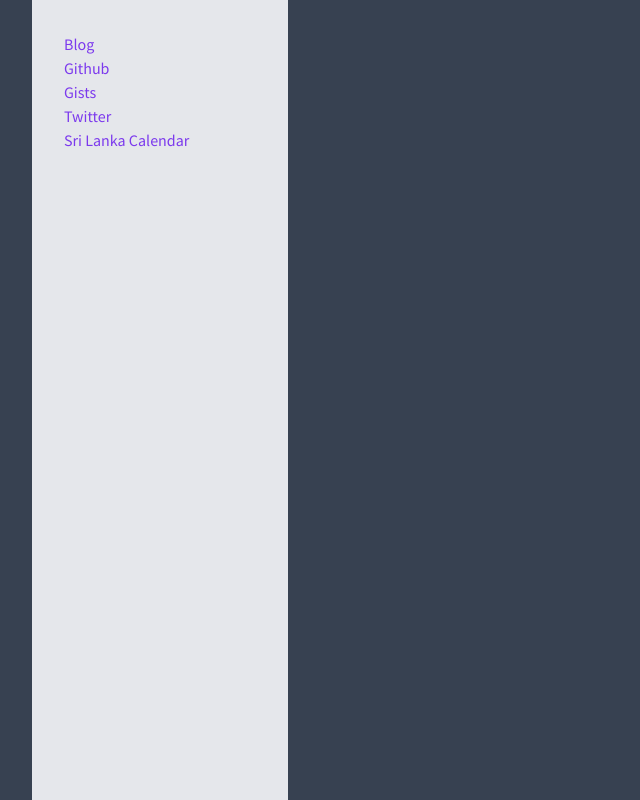
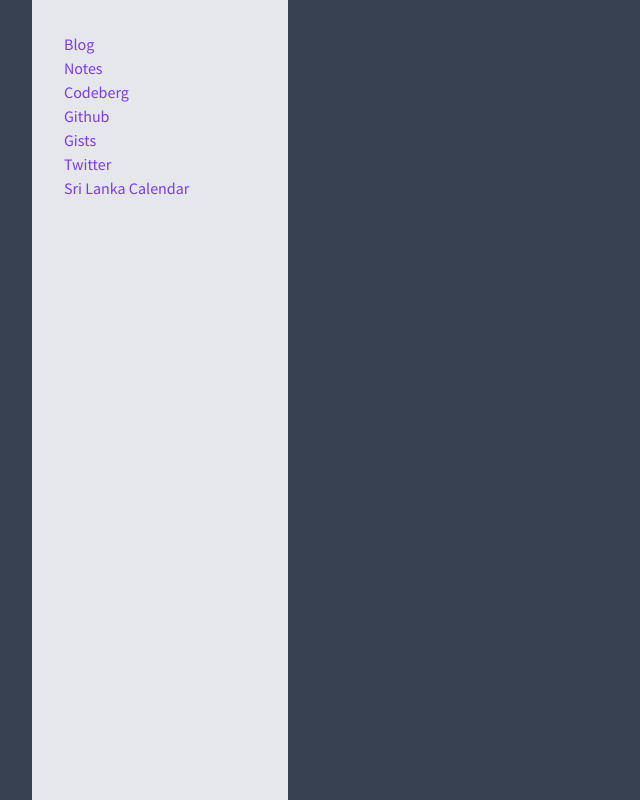
Before and after one commit to chanux/blog, a plain HTML site: page homepage/index.html in a window 1280 px wide. Shown: the whole page, without its empty margins (0-640 px from the left). Drawn offline with nearby package versions, Linux system fonts and the light colour scheme.

Commit message:
Updates homepage with notes and codeberg links

```diff
--- a/homepage/index.html
+++ b/homepage/index.html
@@ -13,6 +13,8 @@
             <div class="container text-purple-600 bg-gray-200 p-8 w-64 roundedi h-full">
                 <ul>
                     <li> <a href="https://chanux.me/blog">Blog</a> </li>
+                    <li> <a href="https://notes.chanux.me/">Notes</a></li>
+                    <li> <a href="https://codeberg.org/chanux">Codeberg</a></li>
                     <li> <a href="https://github.com/chanux">Github</a></li>
                     <li> <a href="https://gist.github.com/chanux">Gists</a></li>
                     <li> <a href="https://twitter.com">Twitter</a> </li>
```
